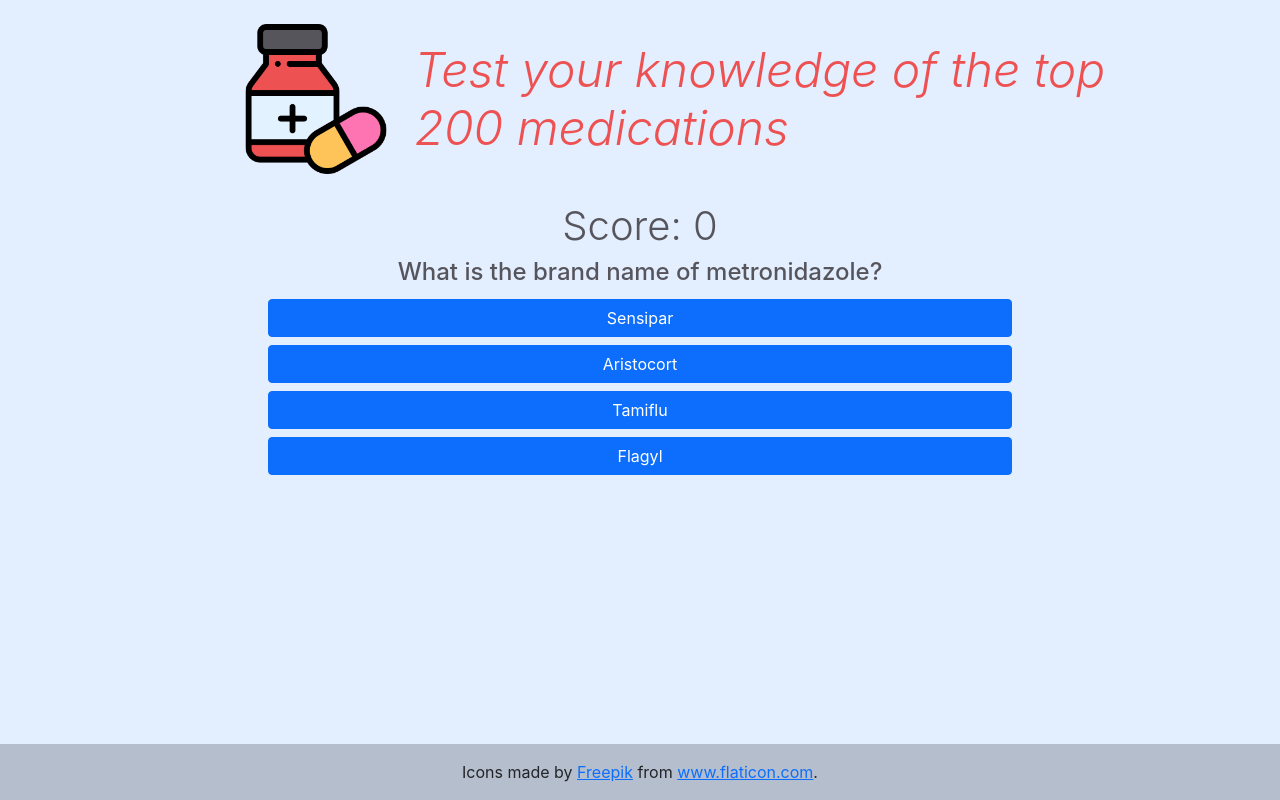
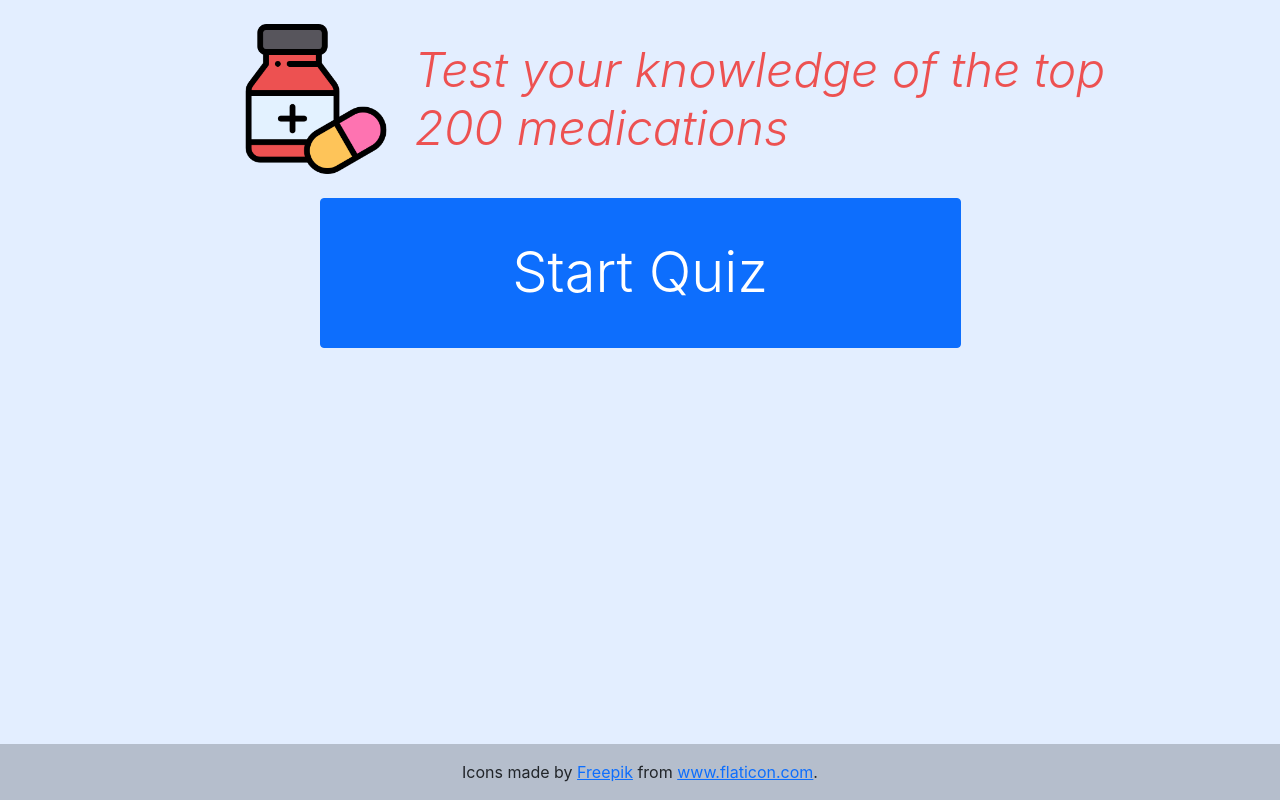
Before and after one commit to finish06/top200quiz, a React (Create React App) app: page / in a window 1280 px wide. Built offline with nearby package versions, Linux system fonts and the light colour scheme.

Commit message:
add router & home page

```diff
--- a/package.json
+++ b/package.json
@@ -10,6 +10,7 @@
     "react": "^17.0.2",
     "react-bootstrap": "^1.6.1",
     "react-dom": "^17.0.2",
+    "react-router-dom": "^5.2.0",
     "react-scripts": "4.0.3",
     "web-vitals": "^1.0.1"
   },
--- a/src/App.css
+++ b/src/App.css
@@ -37,6 +37,10 @@
   }
 }
 
+.startQuiz {
+  height: 150px;
+}
+
 .subtitle {
   font-style: italic;
   color: #ED5151;
--- /dev/null
+++ b/src/components/Home.js
@@ -0,0 +1,23 @@
+import React from 'react';
+import { useHistory } from 'react-router-dom';
+
+const Home = () => {
+	const history = useHistory();
+
+	const onStartQuiz = () => {
+		history.push(`/quiz`);
+		console.log('test');
+	};
+
+	return (
+		<div className="row">
+			<div className="d-grid gap-2 col-md-7 lead mx-auto">
+				<button className="btn btn-primary startQuiz" onClick={onStartQuiz}>
+					<span className="display-4">Start Quiz</span>
+				</button>
+			</div>
+		</div>
+	);
+};
+
+export default Home;
--- a/src/components/Question.js
+++ b/src/components/Question.js
@@ -2,7 +2,6 @@
 import Modal from 'react-bootstrap/Modal';
 
 import Scorecard from './Scorecard';
-import QuestionCount from './QuestionCount';
 
 const Question = ({ drugs }) => {
 	function shuffleArray(array) {
--- a/src/components/QuestionCount.js
+++ /dev/null
@@ -1,9 +0,0 @@
-import React from 'react';
-
-const QuestionCount = ({ scoreCard }) => (
-	<div className="row">
-		<p className="text-center my-1"> Question {scoreCard[1]} </p>
-	</div>
-);
-
-export default QuestionCount;
--- a/src/layouts/MainLayout.js
+++ b/src/layouts/MainLayout.js
@@ -1,13 +1,24 @@
 import React from 'react';
+import { BrowserRouter, Switch, Route } from 'react-router-dom';
 
 import Header from '../components/Header';
+import Home from '../components/Home';
 import Question from '../components/Question';
 import Footer from '../components/Footer';
 
 const MainLayout = (props) => (
 	<div className="container-sm">
-		<Header />
-		<Question drugs={props.drugs} />
+		<BrowserRouter>
+			<Header />
+			<Switch>
+				<Route exact path="/quiz">
+					<Question drugs={props.drugs} />
+				</Route>
+				<Route exact path="/">
+					<Home />
+				</Route>
+			</Switch>
+		</BrowserRouter>
 		<Footer />
 	</div>
 );
```
Also changed, not shown: 2 other files (tests, documents, lock files or other folders).
